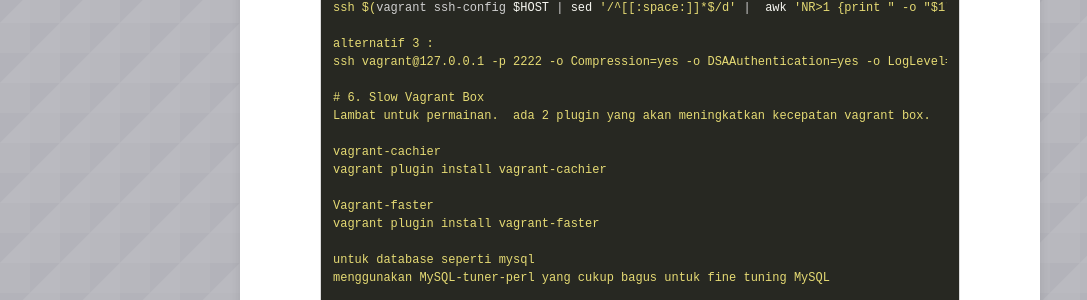
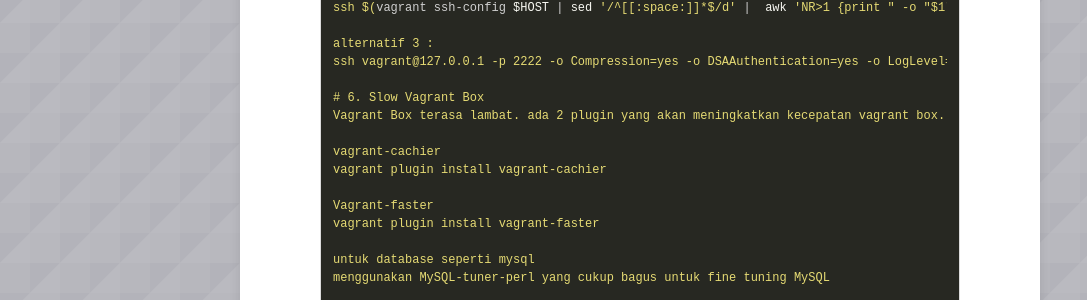
Before and after one commit to danigunawan/danigunawan.github.io, a Jekyll site: the page built from _posts/2022-11-09-belajar-vagrant-part-1.md, in a window 1280 px wide and 900 px high, scrolled down 7218 px. Shown: the part 259-559 px from the top of the window, without its empty margins (0-1087 px from the left). Built offline with Jekyll 4.4.1, drawn with Linux system fonts in a browser that asks for light colours; nearby versions of some CDN libraries; comment, search, counter and statistics services are not loaded; some of the changed text lies outside the part shown.

Commit message:
[ADD POSTING] posting

```diff
--- a/_posts/2022-11-09-belajar-vagrant-part-1.md
+++ b/_posts/2022-11-09-belajar-vagrant-part-1.md
@@ -398,7 +398,7 @@
 ssh vagrant@127.0.0.1 -p 2222 -o Compression=yes -o DSAAuthentication=yes -o LogLevel=FATAL -o StrictHostKeyChecking=no -o UserKnownHostsFile=/dev/null -o IdentitiesOnly=yes -i ~/.vagrant.d/less_insecure_private_key -o ForwardAgent=yes
 
 # 6. Slow Vagrant Box
-Lambat untuk permainan.  ada 2 plugin yang akan meningkatkan kecepatan vagrant box.
+Vagrant Box terasa lambat. ada 2 plugin yang akan meningkatkan kecepatan vagrant box.
 
 vagrant-cachier
 vagrant plugin install vagrant-cachier
```
